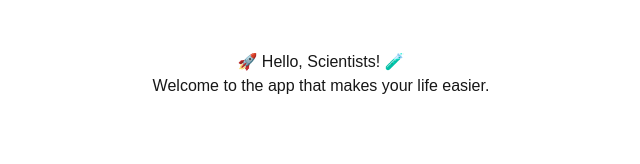
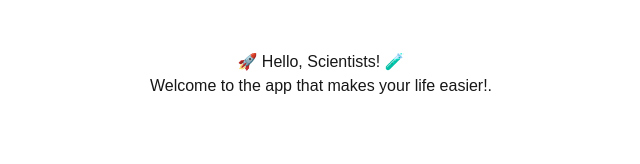
Before and after one commit to malyari/git_labLink, a Next.js app in the folder lablink/: page / in a window 1280 px wide. Shown: the top 164 px of the page, without its empty margins (319-959 px from the left). Built offline with nearby package versions, Linux system fonts and the light colour scheme.

Commit message:
vercel test

```diff
--- a/lablink/src/app/page.js
+++ b/lablink/src/app/page.js
@@ -2,7 +2,7 @@ export default function Home() {
   return (
     <main style={{ textAlign: "center", padding: "50px" }}>
       <h1>🚀 Hello, Scientists! 🧪</h1>
-      <p>Welcome to the app that makes your life easier.</p>
+      <p>Welcome to the app that makes your life easier!.</p>
     </main>
   );
 }
```
